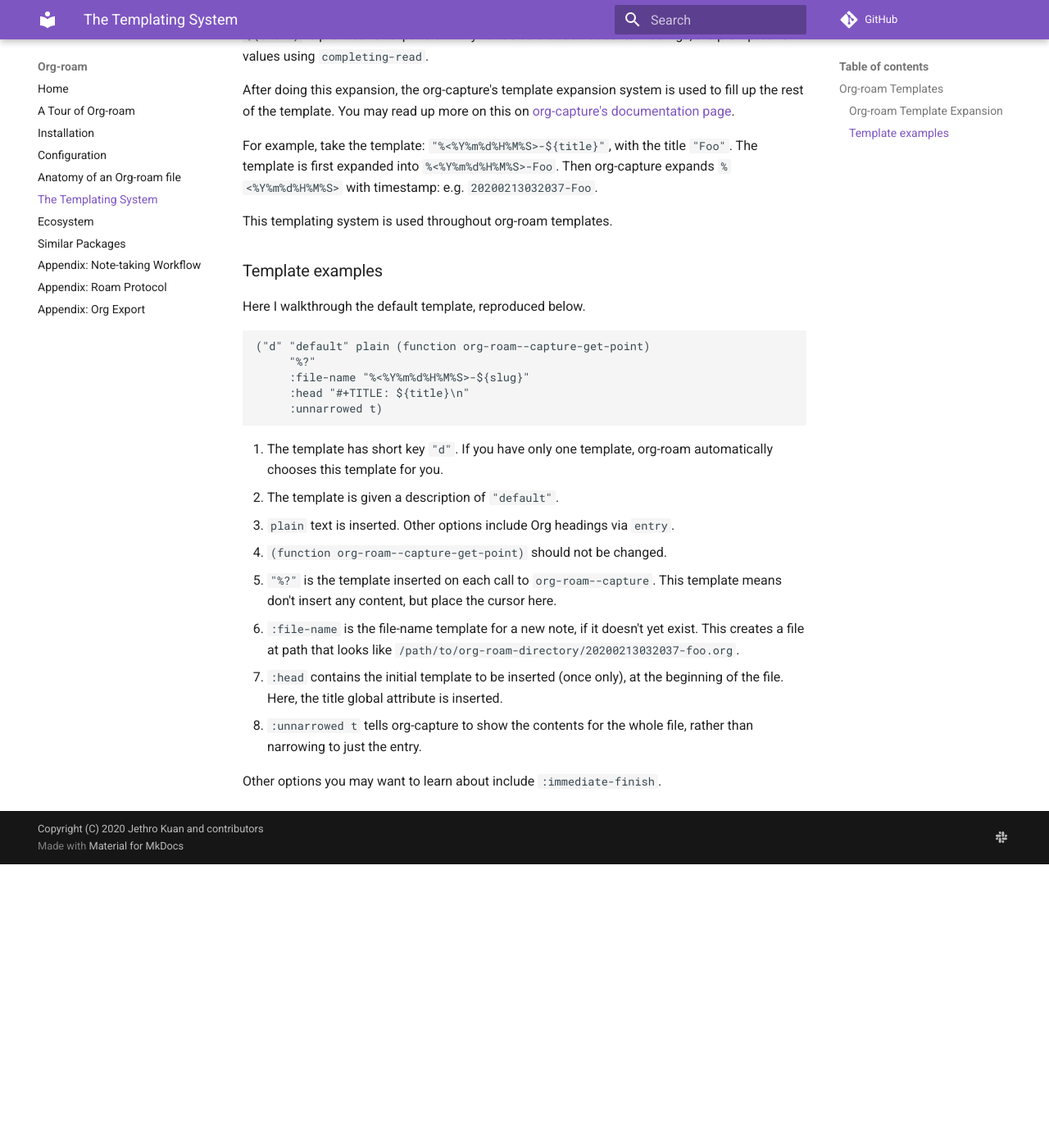
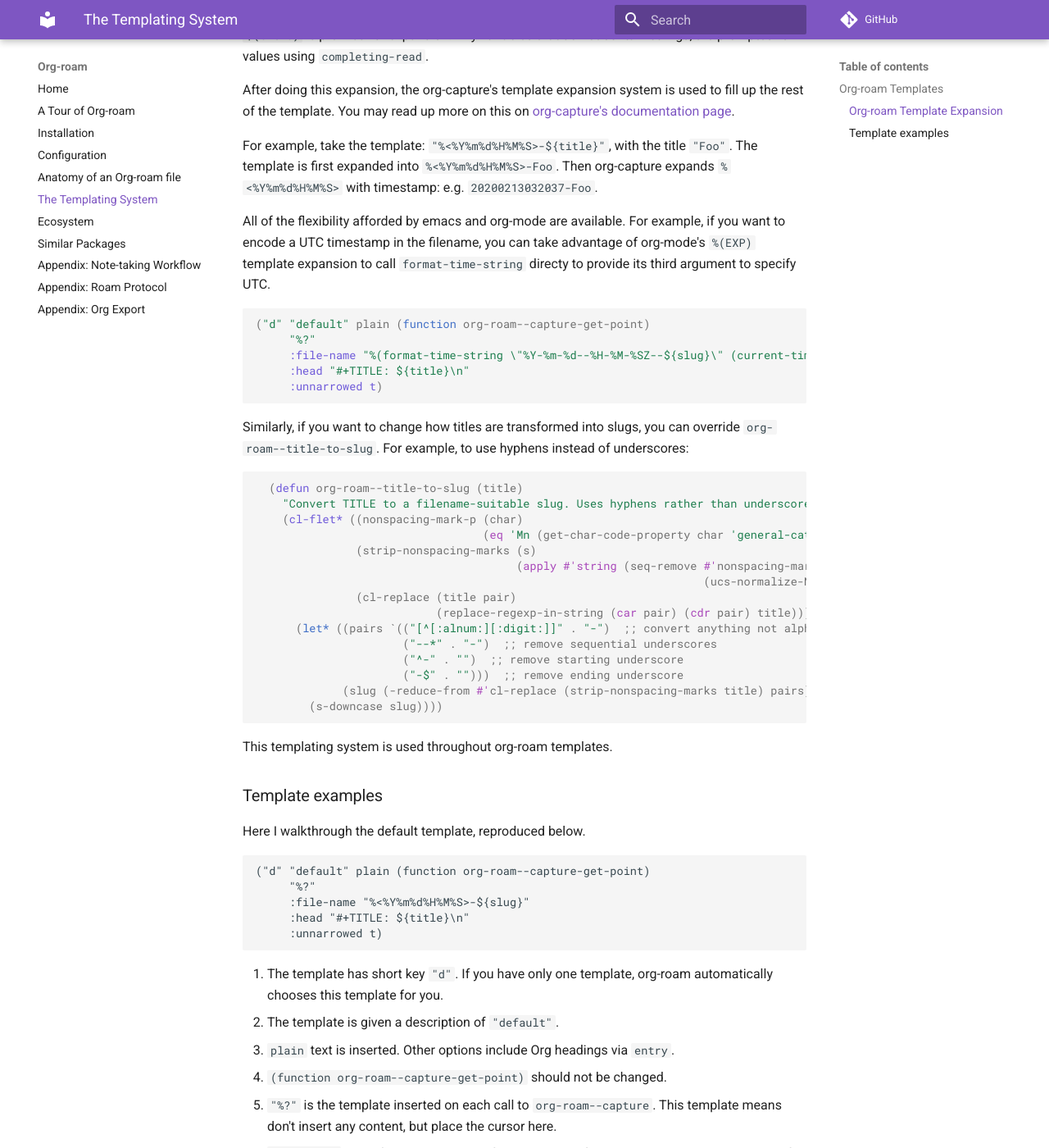
Before and after one commit to org-roam/org-roam, an MkDocs documentation site: the page built from doc/templating.md, in a window 1280 px wide and 1400 px high, scrolled down 875 px. Shown: the whole window at 82% size. Built offline with MkDocs 1.6.1 and Material for MkDocs 9.7.7, drawn with Linux system fonts in a browser that asks for light colours; comment, search, counter and statistics services are not loaded; before the commit the page ends 1929 px from its top, so only the background shows below that.

Commit message:
Provide examples of using template expansion and function overrides.

````diff
--- a/doc/templating.md
+++ b/doc/templating.md
@@ -47,6 +47,43 @@
 org-capture expands `%<%Y%m%d%H%M%S>` with timestamp: e.g.
 `20200213032037-Foo`.
 
+All of the flexibility afforded by emacs and org-mode are
+available. For example, if you want to encode a UTC timestamp in the
+filename, you can take advantage of org-mode's `%(EXP)` template
+expansion to call `format-time-string` directy to provide its third
+argument to specify UTC.
+
+``` emacs-lisp
+("d" "default" plain (function org-roam--capture-get-point)
+     "%?"
+     :file-name "%(format-time-string \"%Y-%m-%d--%H-%M-%SZ--${slug}\" (current-time) t)"
+     :head "#+TITLE: ${title}\n"
+     :unnarrowed t)
+```
+
+Similarly, if you want to change how titles are transformed into
+slugs, you can override `org-roam--title-to-slug`. For example, to use
+hyphens instead of underscores:
+
+
+``` emacs-lisp
+  (defun org-roam--title-to-slug (title)
+    "Convert TITLE to a filename-suitable slug. Uses hyphens rather than underscores."
+    (cl-flet* ((nonspacing-mark-p (char)
+                                  (eq 'Mn (get-char-code-property char 'general-category)))
+               (strip-nonspacing-marks (s)
+                                       (apply #'string (seq-remove #'nonspacing-mark-p
+                                                                   (ucs-normalize-NFD-string s))))
+               (cl-replace (title pair)
+                           (replace-regexp-in-string (car pair) (cdr pair) title)))
+      (let* ((pairs `(("[^[:alnum:][:digit:]]" . "-")  ;; convert anything not alphanumeric
+                      ("--*" . "-")  ;; remove sequential underscores
+                      ("^-" . "")  ;; remove starting underscore
+                      ("-$" . "")))  ;; remove ending underscore
+             (slug (-reduce-from #'cl-replace (strip-nonspacing-marks title) pairs)))
+        (s-downcase slug))))
+```
+
 This templating system is used throughout org-roam templates.
 
 ### Template examples
````
